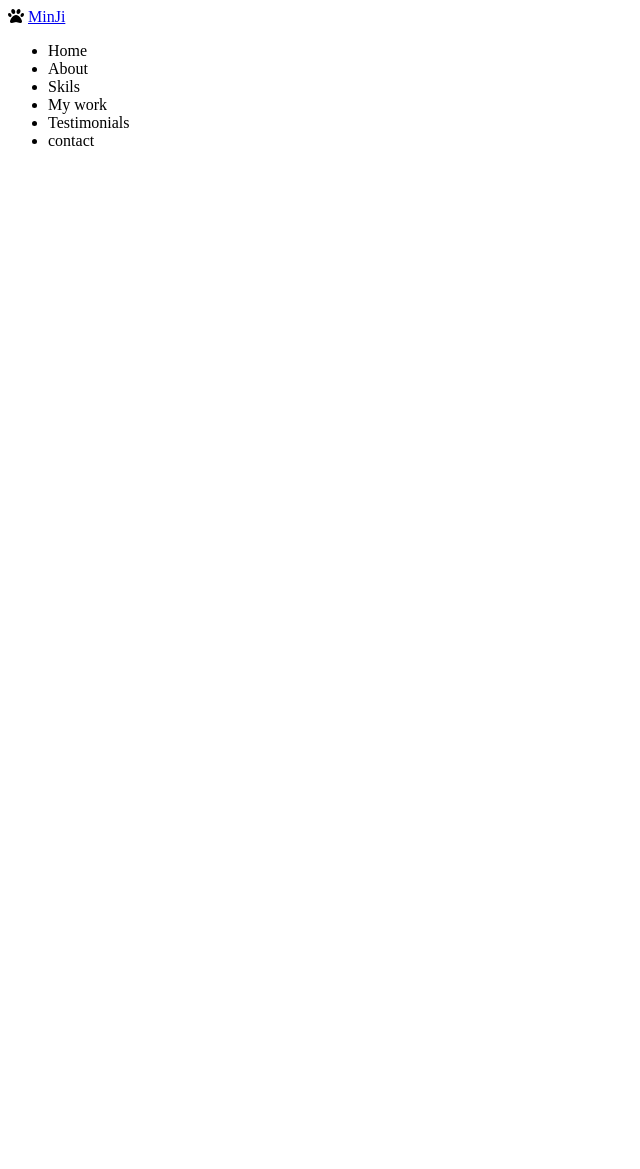
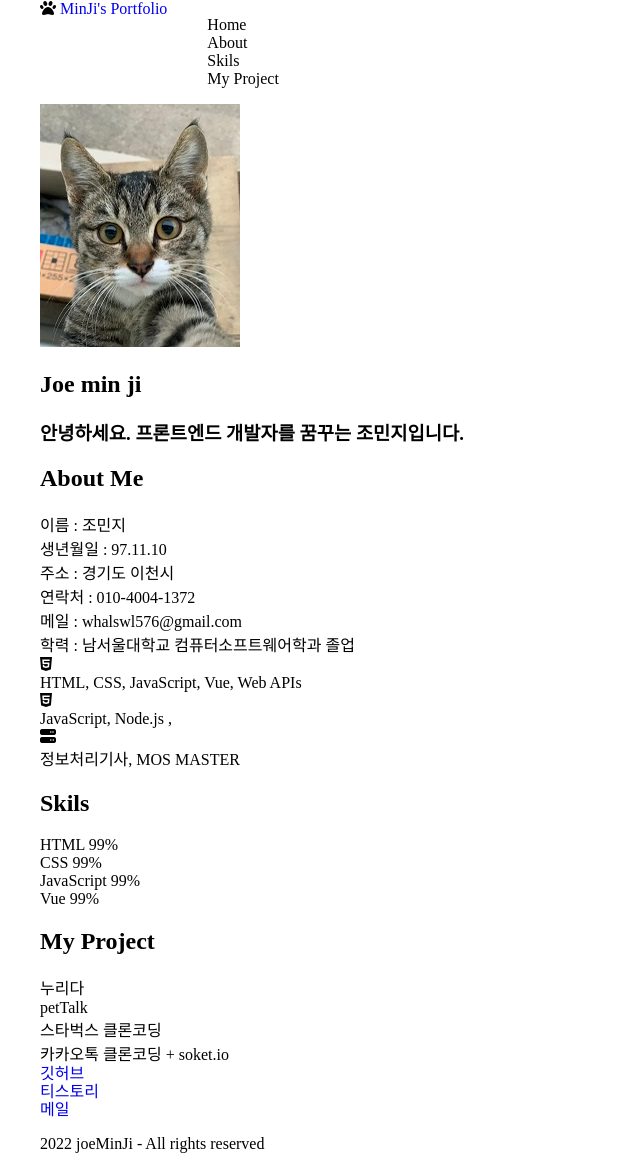
Before and after one commit to min-ji97/Portfolio, a plain HTML site: page index.html in a window 1280 px wide. Shown: the whole page, without its empty margins (0-640 px from the left). Before the commit the page ends 800 px from the top, so only its background shows below. Drawn offline with Linux system fonts and the light colour scheme.

Commit message:
css start..!

```diff
--- a/index.html
+++ b/index.html
@@ -16,31 +16,201 @@
 </head>
 <body>
        <!--Navbar-->
-       <nav id="navbar">
-        <div class="navbar__logo">
+    <nav id="navbar">
+        <div class="navbar_logo">
             <i class="fas fa-paw"></i>
-            <a href="#">MinJi</a>
+            <a href="#">MinJi's Portfolio</a>
         </div>
-            <ul class="navbar__menu">
-                <li class="navbar__menu__item">Home</li>
-                <li class="navbar__menu__item">About</li>
-                <li class="navbar__menu__item">Skils</li>
-                <li class="navbar__menu__item">My work</li>
-                <li class="navbar__menu__item">Testimonials</li>
-                <li class="navbar__menu__item">contact</li>
+        <div class="navbar_menu">
+            <ul class="navbar_menu_list">
+                <li class="navbar_menu_item">Home</li>
+                <li class="navbar_menu_item">About</li>
+                <li class="navbar_menu_item">Skils</li>
+                <li class="navbar_menu_item">My Project</li>
             </ul>
         </div>
     </nav>
+
+    <section id="Home">
+        <img src="images/쁘니2.jpg" alt="Minji's profile photo"class="home__avatar"/>
+        <h1 class="home_title">Joe min ji</h1>
+        <h3 class="home_description">안녕하세요. 프론트엔드 개발자를 꿈꾸는 조민지입니다.</h2>
+        <!-- <div class="home_info">
+            <ul>
+                <li>E-mail : whalswl576@gmail.com</li>
+                <li>Blog : <a href="https://min-coding.tistory.com/">블로그</a></li>
+                <li>Git-hub : <a href="https://github.com/min-ji97">깃허브</a></li>
+            </ul>
+        </div> -->
+
+
+    </section>
+
     <!--About-->
-    <section id="about"></section>
+    <section id="about">
+        <h1>About Me</h1>
+
+        <div class="about_my_info">
+            <div>이름 : 조민지 </div>
+            <div>생년월일 : 97.11.10</div>
+            <div>주소 : 경기도 이천시</div>
+            <div>연락처 : 010-4004-1372</div>
+            <div>메일 : whalswl576@gmail.com</div>
+            <div>학력 : 남서울대학교 컴퓨터소프트웨어학과 졸업</div>
+        </div>
+        <div class="about_majors">
+            <!-- 프론트엔드  -->
+            <div class="major">
+                <div class="major_icon">
+                    <i class="fab fa-html5"></i>
+                </div>
+                <div class="major_description">
+                    HTML, CSS, JavaScript, Vue, Web APIs
+                </div>
+            </div>
+            <!-- 백엔드  -->
+            <div class="major">
+                <div class="major_icon">
+                    <i class="fab fa-html5"></i>
+                </div>
+                <div class="major_description">
+                    JavaScript, Node.js ,
+                </div>
+            </div>
+            <!-- 자격증 -->
+            <div class="major">
+                <div class="major_icon">
+                    <i class="fas fa-server"></i>
+                </div>
+                <div class="major__description">
+                   정보처리기사, MOS MASTER
+                </div>
+            </div>
+        </div>
+
+
+    </section>
     <!--Skils-->
-    <section id="skils"></section>
-    <!--My work-->
-    <section id="work"></section>
-    <!--testimonials-->
-    <section id="testimonials"></section>
-    <!--contact-->
-    <section id="contact"></section>
+    <section id="skils">
+        <h1>Skils</h1>
+
+        <div class="skillset">
+
+            <div class="skill">
+                <div class="skill_description">
+                    <span>HTML</span>
+                    <span>99%</span>
+                </div>
+                <div class="skill__bar">
+                    <div class="skill_value"></div>
+                </div>
+            </div>
+
+            <div class="skill">
+                <div class="skill_description">
+                    <span>CSS</span>
+                    <span>99%</span>
+                </div>
+                <div class="skill_bar">
+                    <div class="skill_value"></div>
+                </div>
+            </div>
+
+            <div class="skill">
+                <div class="skill_description">
+                    <span>JavaScript</span>
+                    <span>99%</span>
+                </div>
+                <div class="skill_bar">
+                    <div class="skill_value"></div>
+                </div>
+            </div>
+
+            <div class="skill">
+                <div class="skill_description">
+                    <span>Vue</span>
+                    <span>99%</span>
+                </div>
+                <div class="skill_bar">
+                    <div class="skill_value"></div>
+                </div>
+            </div>
+        </div>
+    </section>
+
+    <!--My Project-->
+    <section id="project">
+        <h1>My Project</h1>
+        <div class="projects">
+            <!-- 졸작 -->
+            <div class="my_project">
+                <div class="project_title">누리다</div>
+                <div class="project_contents">
+                    <div class="project_contents_img"></div>
+                    <div class="project_contents_text"></div>
+                </div>
+            </div>
+            <!-- 펫보드 게시판 -->
+            <div class="my_project">
+                <div class="project_title">petTalk</div>
+                <div class="project_contents">
+                    <div class="project_contents_img"></div>
+                    <div class="project_contents_text"></div>
+                </div>
+            </div>
+            <!-- 스타벅스 클론코딩 -->
+            <div class="my_project">
+                <div class="project_title">스타벅스 클론코딩</div>
+                <div class="project_contents">
+                    <div class="project_contents_img"></div>
+                    <div class="project_contents_text"></div>
+                </div>
+            </div>
+            <!-- 카카오톡 클론코딩 -->
+            <div class="my_project">
+                <div class="project_title">카카오톡 클론코딩 + soket.io</div>
+                <div class="project_contents">
+                    <div class="project_contents_img"></div>
+                    <div class="project_contents_text"></div>
+                </div>
+            </div>
+
+
+        </div>
+    </section>
+
+    <!--contact ( footer! )-->
+    <section id="contact">
+        <div class="contacts">
+            <div class="contact_git">
+                <a href="#" target="_blank">
+                    <i class="fab fa-linkedin-square">깃허브</i>
+                </a>
+            </div>
+            <div class="contact_blog">
+                <a href="#" target="_blank">
+                    <i class="fab fa-linkedin-square">티스토리</i>
+                </a>
+            </div>
+            <div class="contact_email">
+                <a href="#" target="_blank">
+                    <i class="fab fa-linkedin-square">메일</i>
+                </a>
+            </div>
+        </div>
+        <p class="contact_right">2022 joeMinJi - All rights reserved </p>
+
+        <!-- <h2 class="contact_email"></h2>
+        <div class="contact_links">
+            <a href="내 깃 주소쓰면 되겠따ㅎㅎ" target="_blank">
+                <i class="fab fa-github"></i>
+            </a>
+            <a href="#" target="_blank">
+                <i class="fab fa-linkedin-square"></i>
+            </a>
+        </div>
+        <p class="contact_right">2022 joeMinJi - All rights reserved </p> -->
+    </section>
 
 </body>
 </html>
--- a/style.css
+++ b/style.css
@@ -0,0 +1,33 @@
+
+body{
+    width: 1200px;
+    margin: auto;
+}
+
+a{
+    /* list-style: none; */
+    text-decoration: none;
+}
+
+li{
+    list-style: none;
+}
+/* Nav Bar */
+
+#navbar{
+    display: flex;
+    flex-direction: row;
+
+}
+
+.navbar_logo{
+
+}
+.navbar_menu{
+
+
+}
+
+.navbar_menu_item{
+
+}
```
Also changed, not shown: images/jobs/남서울대학교_로고-투명.png (added), images/쁘니2.jpg (added), 1 other file.
